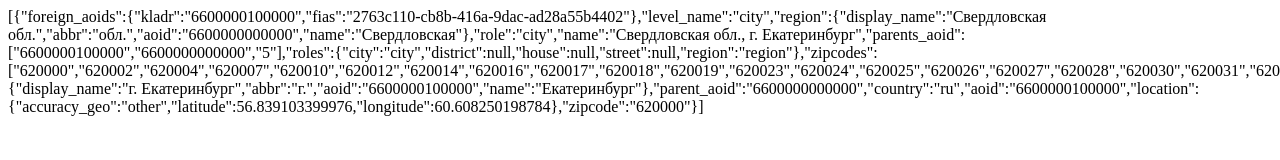
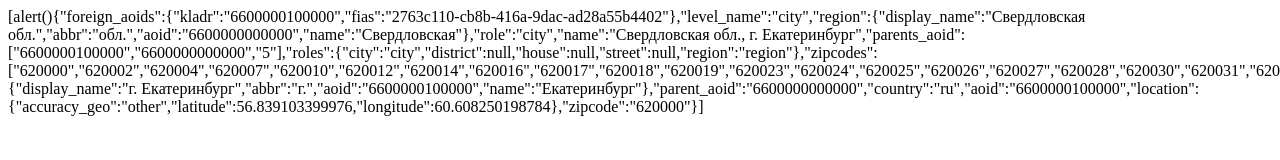
Before and after one commit to mikmiemd/apix, a plain HTML site: page addr/autodetect/index.html in a window 1280 px wide. Shown: the top 160 px of the page. Drawn offline with Linux system fonts and the light colour scheme.

Commit message:
Update index.html
ffff

```diff
--- a/addr/autodetect/index.html
+++ b/addr/autodetect/index.html
@@ -1 +1 @@
-[{"foreign_aoids":{"kladr":"6600000100000","fias":"2763c110-cb8b-416a-9dac-ad28a55b4402"},"level_name":"city","region":{"display_name":"Свердловская обл.","abbr":"обл.","aoid":"6600000000000","name":"Свердловская"},"role":"city","name":"Свердловская обл., г. Екатеринбург","parents_aoid":["6600000100000","6600000000000","5"],"roles":{"city":"city","district":null,"house":null,"street":null,"region":"region"},"zipcodes":["620000","620002","620004","620007","620010","620012","620014","620016","620017","620018","620019","620023","620024","620025","620026","620027","620028","620030","620031","620033","620034","620036","620039","620041","620042","620043","620049","620050","620054","620056","620057","620058","620060","620061","620062","620063","620066","620067","620071","620072","620073","620075","620076","620077","620078","620082","620085","620086","620087","620088","620089","620090","620091","620092","620098","620100","620102","620103","620107","620108","620109","620110","620130","620131","620133","620134","620135","620137","620138","620141","620142","620143","620144","620146","620147","620149","620902","620904","620907","620908","620920","620961"],"city":{"display_name":"г. Екатер<script>alert(1)</script>инбург","abbr":"г.","aoid":"6600000100000","name":"Екатеринбург"},"parent_aoid":"6600000000000","country":"ru","aoid":"6600000100000","location":{"accuracy_geo":"other","latitude":56.839103399976,"longitude":60.608250198784},"zipcode":"620000"}]
+[alert(){"foreign_aoids":{"kladr":"6600000100000","fias":"2763c110-cb8b-416a-9dac-ad28a55b4402"},"level_name":"city","region":{"display_name":"Свердловская обл.","abbr":"обл.","aoid":"6600000000000","name":"Свердловская"},"role":"city","name":"Свердловская обл., г. Екатеринбург","parents_aoid":["6600000100000","6600000000000","5"],"roles":{"city":"city","district":null,"house":null,"street":null,"region":"region"},"zipcodes":["620000","620002","620004","620007","620010","620012","620014","620016","620017","620018","620019","620023","620024","620025","620026","620027","620028","620030","620031","620033","620034","620036","620039","620041","620042","620043","620049","620050","620054","620056","620057","620058","620060","620061","620062","620063","620066","620067","620071","620072","620073","620075","620076","620077","620078","620082","620085","620086","620087","620088","620089","620090","620091","620092","620098","620100","620102","620103","620107","620108","620109","620110","620130","620131","620133","620134","620135","620137","620138","620141","620142","620143","620144","620146","620147","620149","620902","620904","620907","620908","620920","620961"],"city":{"display_name":"г. Екатер<script>alert(1)</script>инбург","abbr":"г.","aoid":"6600000100000","name":"Екатеринбург"},"parent_aoid":"6600000000000","country":"ru","aoid":"6600000100000","location":{"accuracy_geo":"other","latitude":56.839103399976,"longitude":60.608250198784},"zipcode":"620000"}]
```
